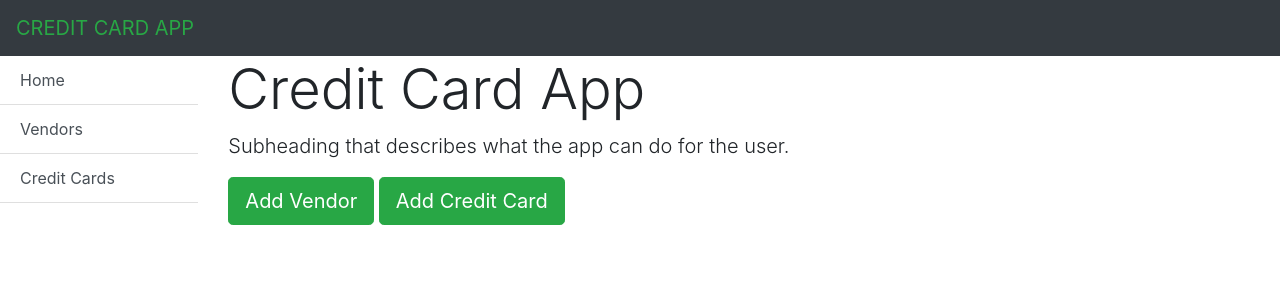
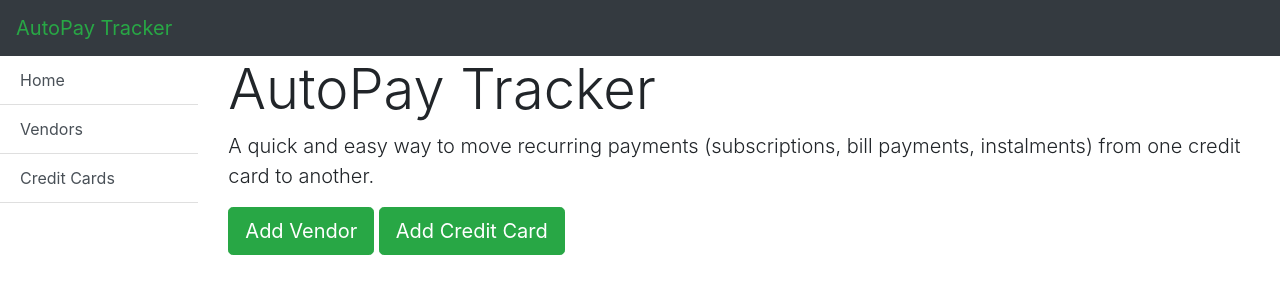
Before and after one commit to 84KaliPleXon3/Recurring-Payment-Tracker-App, a Django app: page /appCardVendor/ in a window 1280 px wide. Shown: the top 300 px of the page. Run offline with Django 3.2, Linux system fonts and the light colour scheme; some libraries are stand-ins or nearby versions.

Commit message:
changed title

```diff
--- a/appCardVendor/templates/appCardVendor/base_generic.html
+++ b/appCardVendor/templates/appCardVendor/base_generic.html
@@ -2,7 +2,7 @@
 <html lang="en">
 <head>
 
-  {% block title %}<title>Credit Card App</title>{% endblock %}
+  {% block title %}<title>AutoPay Tracker</title>{% endblock %}
   <meta charset="utf-8">
   <meta name="viewport" content="width=device-width, initial-scale=1, shrink-to-fit=no">
   <link rel="stylesheet" href="https://stackpath.bootstrapcdn.com/bootstrap/4.1.1/css/bootstrap.min.css" integrity="sha384-WskhaSGFgHYWDcbwN70/dfYBj47jz9qbsMId/iRN3ewGhXQFZCSftd1LZCfmhktB" crossorigin="anonymous">
@@ -16,7 +16,7 @@
 
    {% block navbar %}
     <nav class="navbar navbar-expand-md navbar-dark bg-dark">
-        <a href="{% url 'index'%}" class="navbar-brand text-uppercase text-success">Credit Card App</a>
+        <a href="{% url 'index'%}" class="navbar-brand  text-success">AutoPay Tracker</a>
     </nav>
 
     {% endblock %}
--- a/appCardVendor/templates/appCardVendor/index.html
+++ b/appCardVendor/templates/appCardVendor/index.html
@@ -3,8 +3,8 @@
 {% block content %}
 
 <div>
-        <h1 class="display-4">Credit Card App</h1>
-        <p class="lead">Subheading that describes what the app can do for the user.</p>
+        <h1 class="display-4">AutoPay Tracker</h1>
+        <p class="lead">A quick and easy way to move recurring payments (subscriptions, bill payments, instalments) from one credit card to another.</p>
         <a class="btn btn-lg btn-success" href="{% url 'vendor_create_form' %}" role="button" >Add Vendor</a>
         <a class="btn btn-lg btn-success" href="{% url 'card_create_form' %}"  role="button" >Add Credit Card</a>
 </div>
```
